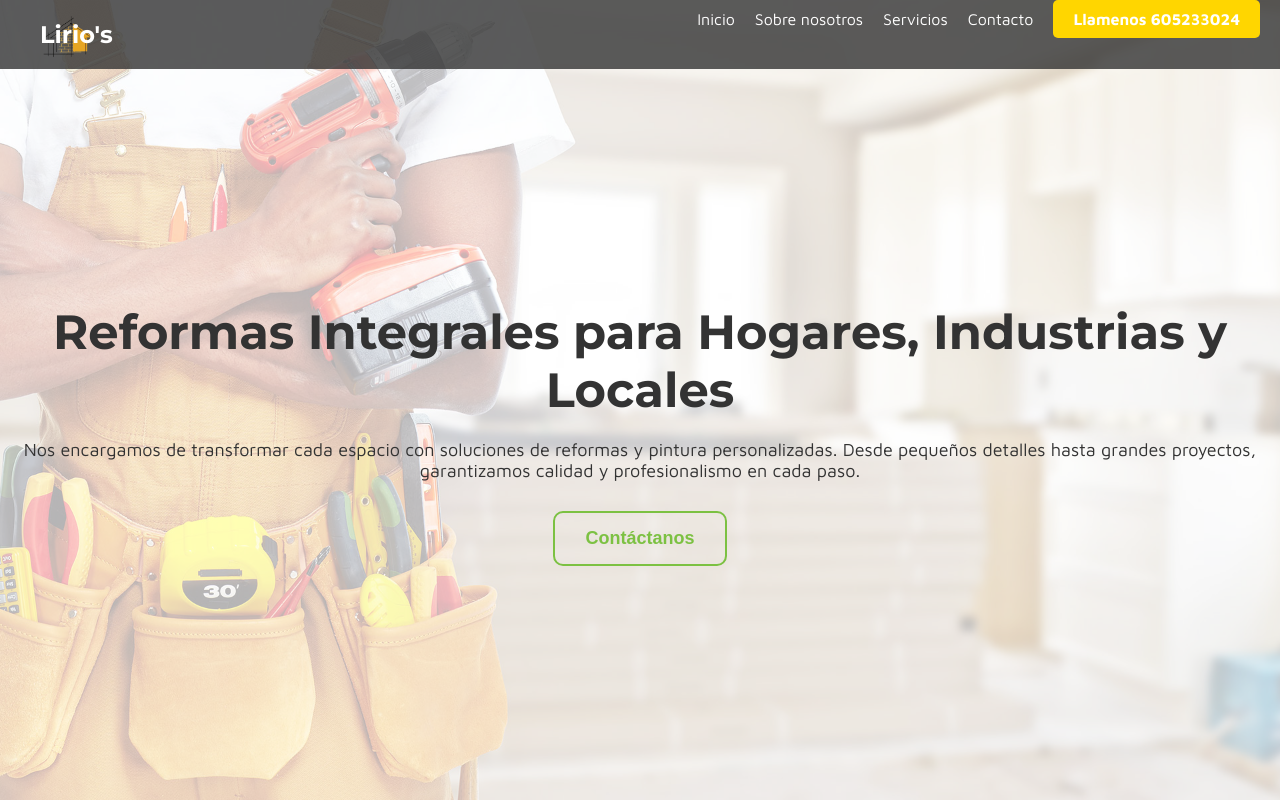
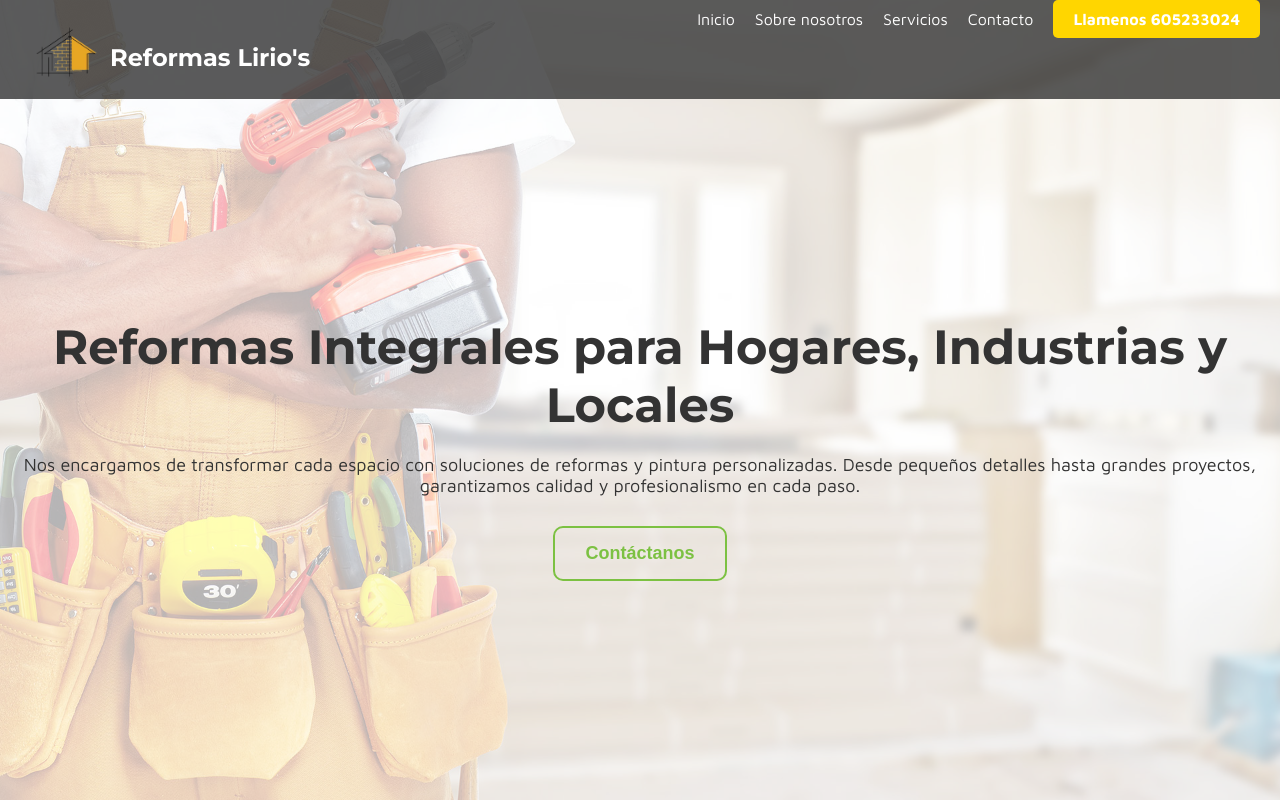
Before and after one commit to joanvasquez21/reformas-lirio, an Angular app: page / in a window 1280 px wide. Built offline with nearby package versions, Linux system fonts and the light colour scheme.

Commit message:
fix:header

```diff
--- a/src/app/header/header.component.html
+++ b/src/app/header/header.component.html
@@ -1,8 +1,10 @@
 <div class="header-container">
   <nav class="navbar">
-    <div class="logo">
-      <!-- <img src="assets/logo.png" alt="Logo"> -->
-           <span>Lirio's</span>
+    <div class="logo-container">
+      <div class="logo">
+        <img class="logo-img" src="assets/logo.png" alt="Logo">
+      </div>
+      <span class="logo-text">Reformas Lirio's</span>
     </div>
     <ul class="nav-links">
       <li><a href="#">Inicio</a></li>
--- a/src/app/header/header.component.scss
+++ b/src/app/header/header.component.scss
@@ -31,21 +31,28 @@
     position: relative;
     z-index: 2; /* Encima del overlay */
 
-    .logo {
+    .logo-container {
       display: flex;
       align-items: center;
-      background: url('/assets/logo.png') no-repeat center center/contain; /* Fondo para el logotipo */
-      padding: 10px; /* Ajusta el espaciado según sea necesario */
-      border-radius: 8px; /* Opcional: agrega bordes redondeados */
 
-      img {
-        width: 50px;
+      .logo {
+        display: flex;
+        align-items: center;
+        background: no-repeat center center/contain; /* Sin fondo adicional aquí */
+        padding: 10px; /* Ajusta el espaciado según sea necesario */
+
+        .logo-img {
+          width: 80px;
+          height: auto; /* Mantiene la relación de aspecto */
+        }
+
       }
 
-      span {
+      .logo-text {
         font-size: 24px;
         font-weight: bold;
-        margin-left: 10px;
+        margin-left: -10px;
+        margin-bottom: -16px;
         font-family: "Montserrat", sans-serif;
       }
     }
@@ -150,3 +157,10 @@
     }
   }
 }
+
+.header-container[_ngcontent-ng-c2429135880] .navbar[_ngcontent-ng-c2429135880] .nav-links[_ngcontent-ng-c2429135880] {
+  list-style: none;
+  display: flex;
+  gap: 20px;
+  align-items: center;
+}
```
